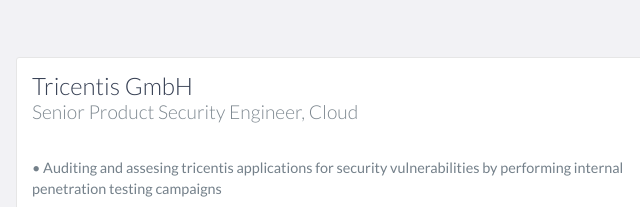
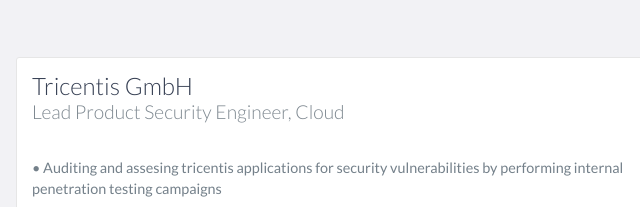
Before and after one commit to nigamelastic/kshitijnigam, a plain HTML site: page index.html in a window 1280 px wide. Shown: the part 1012-1219 px from the top of the page, 474-1114 px from the left. Drawn offline with nearby package versions, Linux system fonts and the light colour scheme.

Commit message:
Update index.html

```diff
--- a/index.html
+++ b/index.html
@@ -106,7 +106,7 @@
 
             <div data-date="Feb 2022 – Ongoing">
                 <h3>Tricentis GmbH</h3>
-                <h4>Senior Product Security Engineer, Cloud</h4>
+                <h4>Lead Product Security Engineer, Cloud</h4>
                 <p><br>• Auditing and assesing tricentis applications for security vulnerabilities by performing internal penetration testing campaigns </br>
                     <br>• Performing and maintaining SCA, SAST and DAST on various Tricentis products to identify the product security posture as part of release readiness.</br>
                     <br>• Creating and maintainng vulnerability Management Systems for Tricentis products</br>
```
